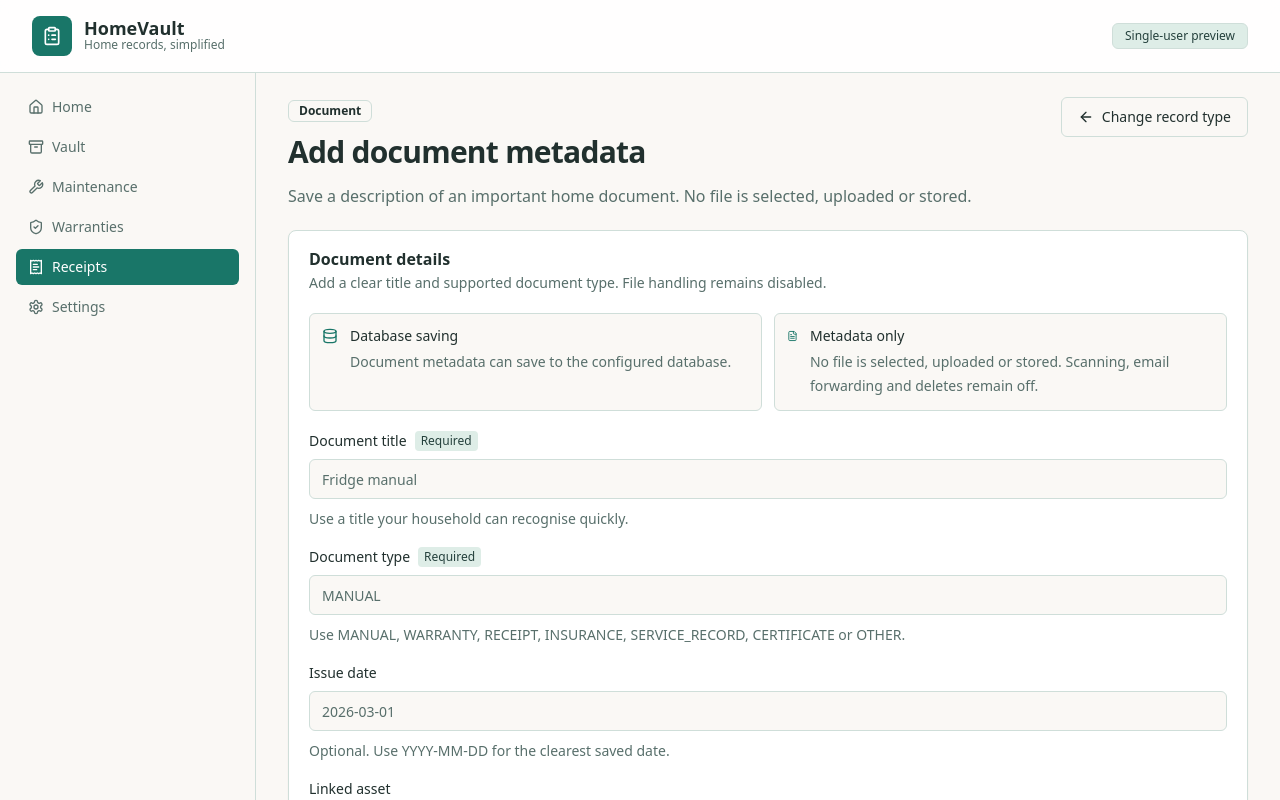
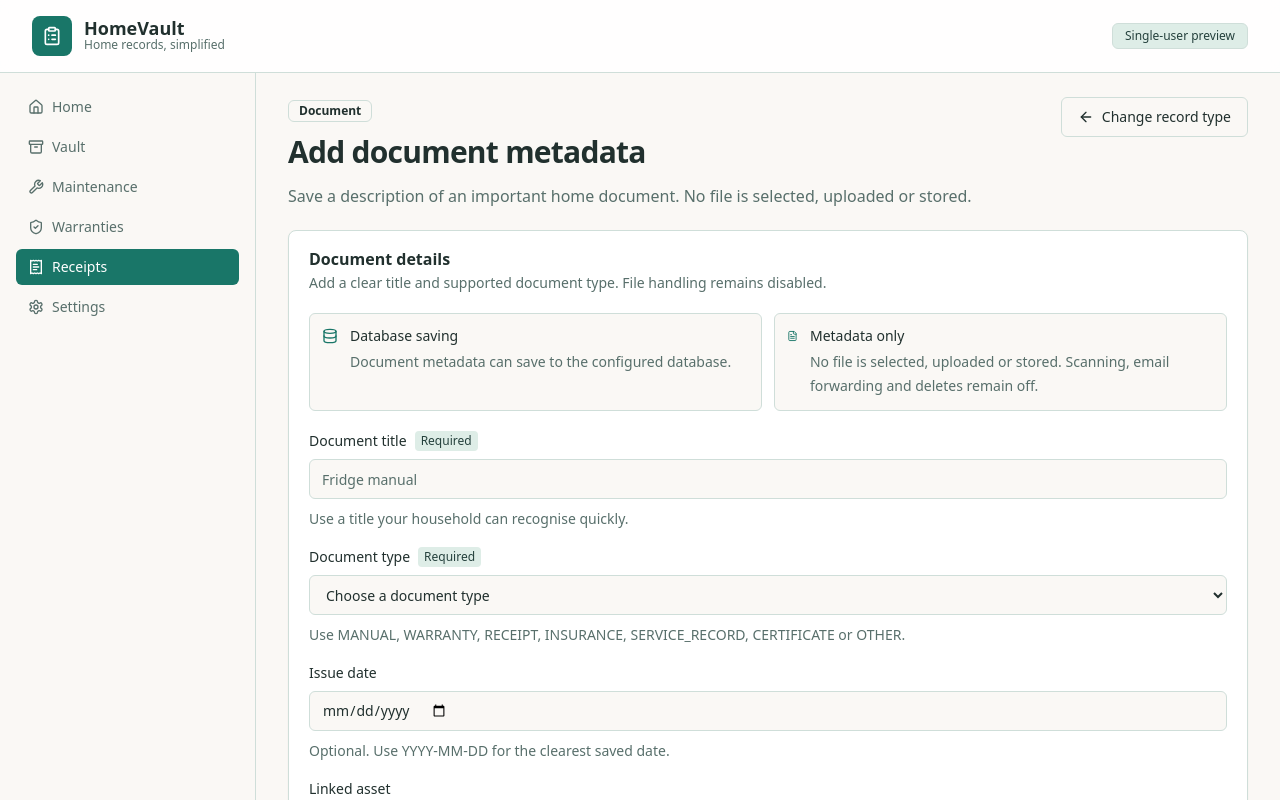
Before and after one commit to LatinMaestro/HomeVault, a Next.js app: page /receipts/new/document in a window 1280 px wide. Shown: the top 800 px of the page. Built offline with nearby package versions, Linux system fonts and the light colour scheme; no server answers.

Commit message:
Improve record metadata inputs

```diff
--- a/src/components/record-metadata-form.tsx
+++ b/src/components/record-metadata-form.tsx
@@ -84,7 +84,23 @@ export function RecordMetadataForm({
                     </span>
                   ) : null}
                 </span>
-                {field.multiline ? (
+                {field.name === "documentType" ? (
+                  <select
+                    name={field.name}
+                    defaultValue={field.defaultValue}
+                    aria-describedby={helperId}
+                    className="flex h-10 w-full rounded-md border border-input bg-background px-3 py-2 text-sm ring-offset-background focus-visible:outline-none focus-visible:ring-2 focus-visible:ring-ring"
+                  >
+                    <option value="">Choose a document type</option>
+                    <option value="MANUAL">Manual</option>
+                    <option value="WARRANTY">Warranty</option>
+                    <option value="RECEIPT">Receipt</option>
+                    <option value="INSURANCE">Insurance</option>
+                    <option value="SERVICE_RECORD">Service record</option>
+                    <option value="CERTIFICATE">Certificate</option>
+                    <option value="OTHER">Other</option>
+                  </select>
+                ) : field.multiline ? (
                   <Textarea
                     name={field.name}
                     placeholder={field.placeholder}
@@ -98,6 +114,16 @@ export function RecordMetadataForm({
                     placeholder={field.placeholder}
                     defaultValue={field.defaultValue}
                     aria-describedby={helperId}
+                    type={
+                      field.name === "purchaseDate" || field.name === "issuedAt"
+                        ? "date"
+                        : field.name === "totalAmount"
+                          ? "number"
+                          : "text"
+                    }
+                    inputMode={field.name === "totalAmount" ? "decimal" : undefined}
+                    min={field.name === "totalAmount" ? "0" : undefined}
+                    step={field.name === "totalAmount" ? "0.01" : undefined}
                   />
                 )}
                 {field.helperText ? (
```
